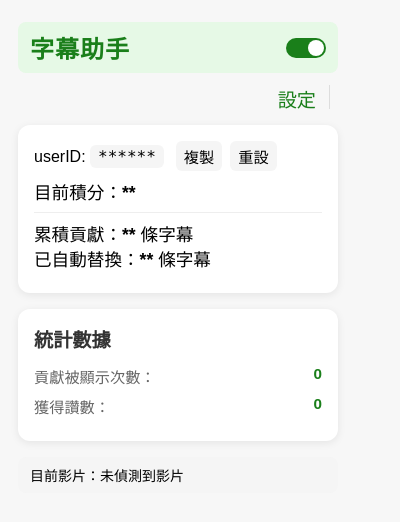
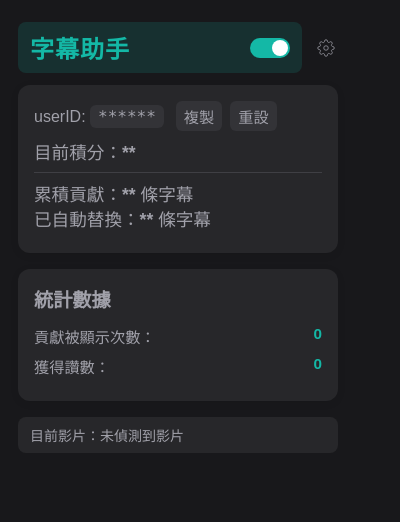
Before and after one commit to Vinson1014/SubPal, a browser extension: page popup.html in a window 400 px wide. Drawn offline with Linux system fonts and the light colour scheme.

Commit message:
- 美化popup 頁面 - 調整插件名稱

```diff
--- a/popup.html
+++ b/popup.html
@@ -2,23 +2,39 @@
 <html>
 <head>
     <meta charset="UTF-8">
-    <title>Netflix 字幕優化助手</title>
+    <title>字幕助手 SubPal</title>
     <style>
+        :root {
+            --color-dark: #18181B;
+            --color-gray: #A1A1AA;
+            --color-green: #14B8A6;
+            --color-card-bg: #27272a;
+        }
+
         body {
             width: 320px;
             padding: 14px 10px 10px 10px;
             font-family: Arial, sans-serif;
-            background: #f7f7f7;
+            background: var(--color-dark);
+            color: var(--color-gray);
         }
+
+        .header-container {
+            display: flex;
+            align-items: center;
+            gap: 12px;
+            margin-bottom: 12px;
+        }
+
         .status-bar {
-            background: #e6f9e6;
-            color: #1a7f1a;
+            flex-grow: 1;
+            background: rgba(20, 184, 166, 0.15);
+            color: var(--color-green);
             padding: 8px 12px;
             border-radius: 8px;
             display: flex;
             align-items: center;
             justify-content: space-between;
-            margin-bottom: 12px;
             font-weight: bold;
         }
         .status-bar-title {
@@ -30,12 +46,22 @@
             background: none;
             border: none;
             cursor: pointer;
-            font-size: 1.2em;
-            color: #1a7f1a;
-            padding: 0 5px;
+            width: 24px;
+            height: 24px;
+            display: flex;
+            align-items: center;
+            justify-content: center;
+            color: var(--color-gray);
+            transition: color 0.3s;
+            padding: 0;
+            align-self: center; /* 垂直居中 */
         }
         .settings-btn:hover {
-            color: #155a15;
+            color: var(--color-green);
+        }
+        .settings-btn svg {
+            width: 18px;
+            height: 18px;
         }
         .switch {
             position: relative;
@@ -71,7 +97,7 @@
             border-radius: 50%;
         }
         input:checked + .slider {
-            background-color: #1a7f1a; /* 開啟時綠色 */
+            background-color: var(--color-green); /* 開啟時綠色 */
         }
         input:not(:checked) + .slider {
             background-color: #e74c3c; /* 關閉時紅色 */
@@ -80,7 +106,7 @@
             transform: translateX(20px);
         }
         .card {
-            background: #fff;
+            background: var(--color-card-bg);
             border-radius: 12px;
             box-shadow: 0 2px 8px rgba(0,0,0,0.08);
             padding: 16px;
@@ -96,22 +122,23 @@
         .user-id {
             font-family: 'Consolas', monospace;
             font-size: 1em;
-            background: #f5f5f5;
+            background: rgba(161, 161, 170, 0.1);
             padding: 2px 8px;
             border-radius: 6px;
             margin-right: 4px;
         }
         #copy-userid, #reset-userid {
-            background: #f5f5f5;
+            background: rgba(161, 161, 170, 0.1);
             border: none;
             border-radius: 6px;
             padding: 4px 8px;
             cursor: pointer;
             transition: background 0.2s;
             font-size: 0.95em;
+            color: var(--color-gray);
         }
         #copy-userid:hover, #reset-userid:hover {
-            background: #ffeaea;
+            background: rgba(20, 184, 166, 0.2);
         }
         .score-info, .contribution-info {
             font-size: 1.1em;
@@ -121,7 +148,7 @@
             margin-top: 4px;
         }
         .stats-card {
-            background: #fff;
+            background: var(--color-card-bg);
             border-radius: 12px;
             box-shadow: 0 2px 8px rgba(0,0,0,0.08);
             padding: 16px;
@@ -130,7 +157,7 @@
         .stats-card h3 {
             margin: 0 0 12px 0;
             font-size: 1.2em;
-            color: #333;
+            color: var(--color-gray);
         }
         .stat-item {
             display: flex;
@@ -139,26 +166,26 @@
             font-size: 0.95em;
         }
         .stat-label {
-            color: #666;
+            color: var(--color-gray);
         }
         .stat-value {
             font-weight: bold;
-            color: #1a7f1a;
+            color: var(--color-green);
         }
         .video-info {
             margin-bottom: 10px;
             font-size: 14px;
-            background: #f5f5f5;
+            background: var(--color-card-bg);
             padding: 8px 12px;
             border-radius: 8px;
         }
         hr {
             border: none;
-            border-top: 1px solid #eee;
+            border-top: 1px solid rgba(161, 161, 170, 0.2);
             margin: 8px 0;
         }
         .toggle-section {
-            background: #f5f5f5;
+            background: var(--color-card-bg);
             border-radius: 8px;
             padding: 12px 10px;
             margin-bottom: 12px;
@@ -176,15 +203,15 @@
         }
         .toggle-desc {
             font-size: 12px;
-            color: #666;
+            color: var(--color-gray);
             margin-top: 2px;
         }
         .hidden {
             display: none;
         }
         .success-toast {
-            background: #e6f9e6;
-            color: #1a7f1a;
+            background: rgba(20, 184, 166, 0.2);
+            color: var(--color-green);
             border-radius: 6px;
             padding: 6px 10px;
             font-size: 13px;
@@ -199,6 +226,7 @@
     </style>
 </head>
 <body>
+    <div class="header-container">
         <div class="status-bar">
             <span class="status-bar-title">字幕助手</span>
             <label class="switch">
@@ -206,10 +234,14 @@
                 <span class="slider"></span>
             </label>
         </div>
-    <div style="display: flex; justify-content: flex-end; margin-bottom: 12px;">
-        <button class="settings-btn" id="settings-btn" title="設定">設定</button>
-        <div style="width: 1px; height: 24px; background: #ddd; margin: 0 8px;"></div>
+        <button class="settings-btn" id="settings-btn" title="設定">
+            <svg width="20" height="20" viewBox="0 0 24 24" fill="none" stroke="currentColor">
+                <path d="M12 15a3 3 0 100-6 3 3 0 000 6z"/>
+                <path d="M19.4 15a1.65 1.65 0 00.33 1.82l.06.06a2 2 0 010 2.83 2 2 0 01-2.83 0l-.06-.06a1.65 1.65 0 00-1.82-.33 1.65 1.65 0 00-1 1.51V21a2 2 0 01-2 2 2 2 0 01-2-2v-.09A1.65 1.65 0 009 19.4a1.65 1.65 0 00-1.82.33l-.06.06a2 2 0 01-2.83 0 2 2 0 010-2.83l-.06-.06a1.65 1.65 0 00.33-1.82 1.65 1.65 0 00-1.51-1H3a2 2 0 01-2-2 2 2 0 012-2h.09A1.65 1.65 0 004.6 9a1.65 1.65 0 00-.33-1.82l-.06-.06a2 2 0 010-2.83 2 2 0 012.83 0l.06.06a1.65 1.65 0 001.82.33H9a1.65 1.65 0 001-1.51V3a2 2 0 012-2 2 2 0 012 2v.09a1.65 1.65 0 001 1.51 1.65 1.65 0 001.82-.33l.06-.06a2 2 0 012.83 0 2 2 0 010 2.83l-.06.06a1.65 1.65 0 00-.33 1.82V9a1.65 1.65 0 001.51 1H21a2 2 0 012 2 2 2 0 01-2 2h-.09a1.65 1.65 0 00-1.51 1z"/>
+            </svg>
+        </button>
     </div>
+
     <div class="card">
         <div class="user-info">
             <span>userID: <span class="user-id" id="user-id">******</span></span>
```
Lines whose indentation alone changed are shown as unchanged.
